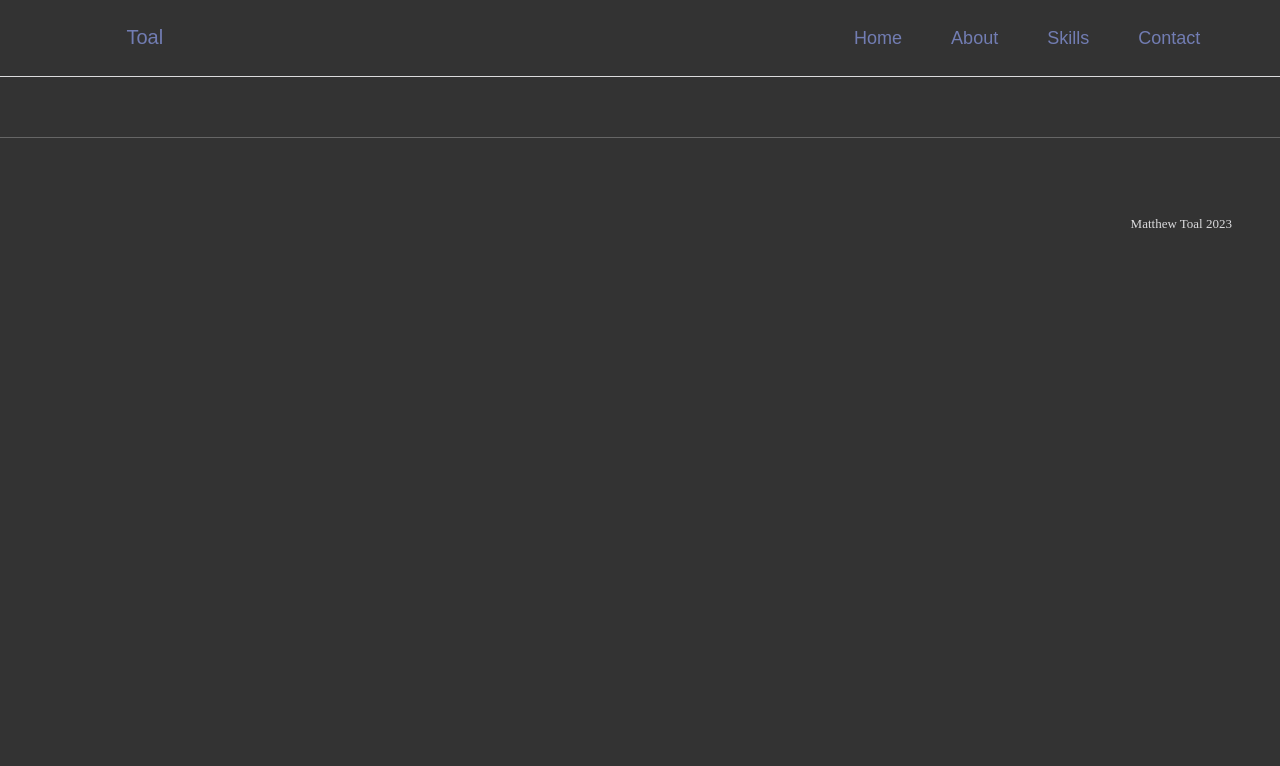
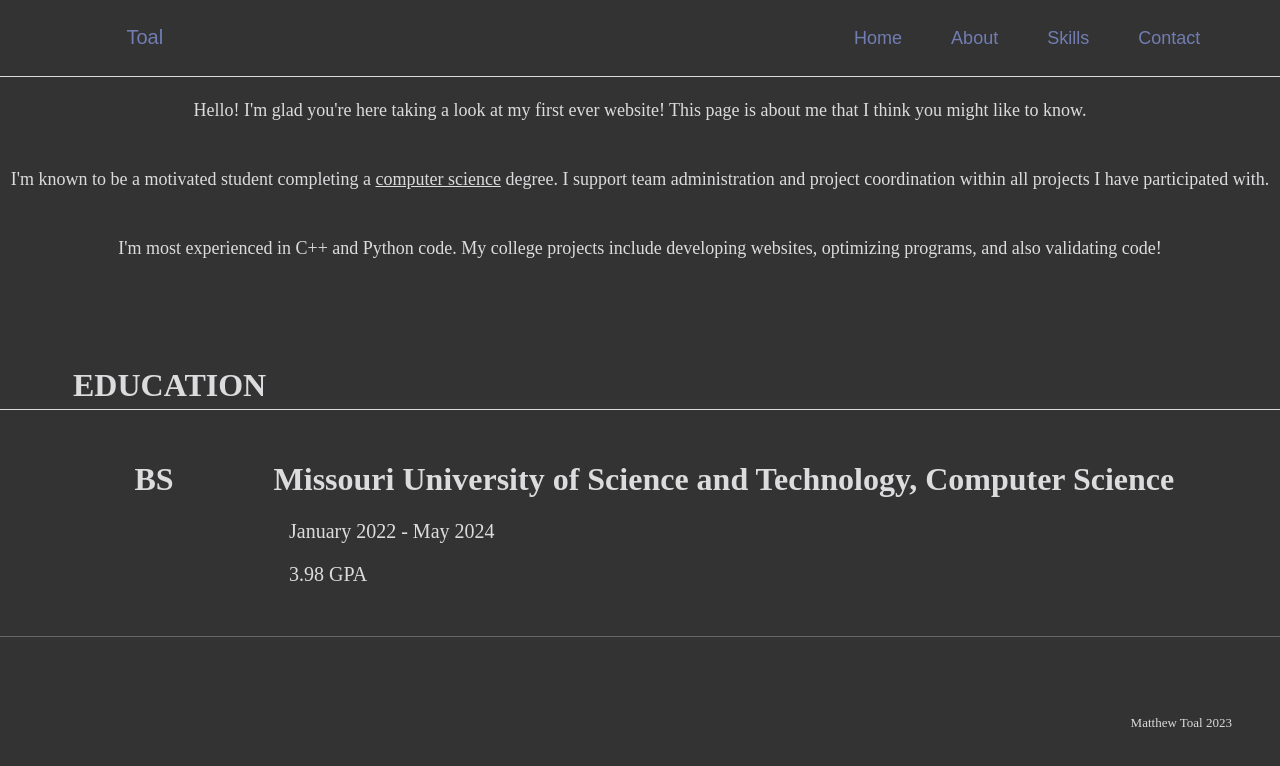
Before and after one commit to Mtoal087/project, a plain HTML site: page about.html in a window 1280 px wide. Drawn offline with Linux system fonts and the light colour scheme.

Commit message:
Working on about page

```diff
--- a/about.html
+++ b/about.html
@@ -17,7 +17,23 @@
         </nav>
     </header>
 
+    <div class="about-intro">
+        <p>Hello! I'm glad you're here taking a look at my first ever website! This page is about me that I think you might like to know.</p>
+        <p>I'm known to be a motivated student completing a <u>computer science</u> degree. I support team administration and project coordination within all projects I have participated with.</p>
+        <p>I'm most experienced in C++ and Python code. My college projects include developing websites, optimizing programs, and also validating code!</p>
+    </div>
 
+    <div class="education">
+        <h1 class="solid"><b>EDUCATION</b></h1>
+        <div class="info">
+            <h1 class="degree">BS</h1>
+            <h1 class="school">Missouri University of Science and Technology, Computer Science</h1>
+        </div>
+        <div class="sandt-info">
+            <p class="date">January 2022 - May 2024</p>
+            <p class="gpa">3.98 GPA</p>
+        </div>
+    </div>
 
     <footer>
         <p class="right">Matthew Toal 2023</p>
--- a/styles/main.css
+++ b/styles/main.css
@@ -151,3 +151,45 @@ footer .right {
     font-size: 13px;
     text-align: right;
 }
+
+.about-intro {
+    color: #dcdcde;
+    margin: 0;
+}
+
+.about-intro p {
+    padding: 15px 0 15px 0;
+    text-align: center;
+    font-size: 18px;
+}
+
+.education .solid {
+    margin: 0 -10px;
+    padding: 75px 0 5px 75px;
+    color: #dcdcde;
+    border-bottom: .5px solid #dcdcde;
+}
+
+.education .info {
+    padding: 30px 0 0 10%;
+    color: #dcdcde;
+}
+
+.education .info {
+    display: inline-flex;
+}
+
+.education .info .school {
+    padding: 0 0 0 100px;
+}
+
+.education .sandt-info .date {
+    padding: 0;
+}
+
+.education .sandt-info {
+    color: #dcdcde;
+    margin: -20px 0;
+    padding: 0 0 0 281px;
+    font-size: 20px;
+}
```
